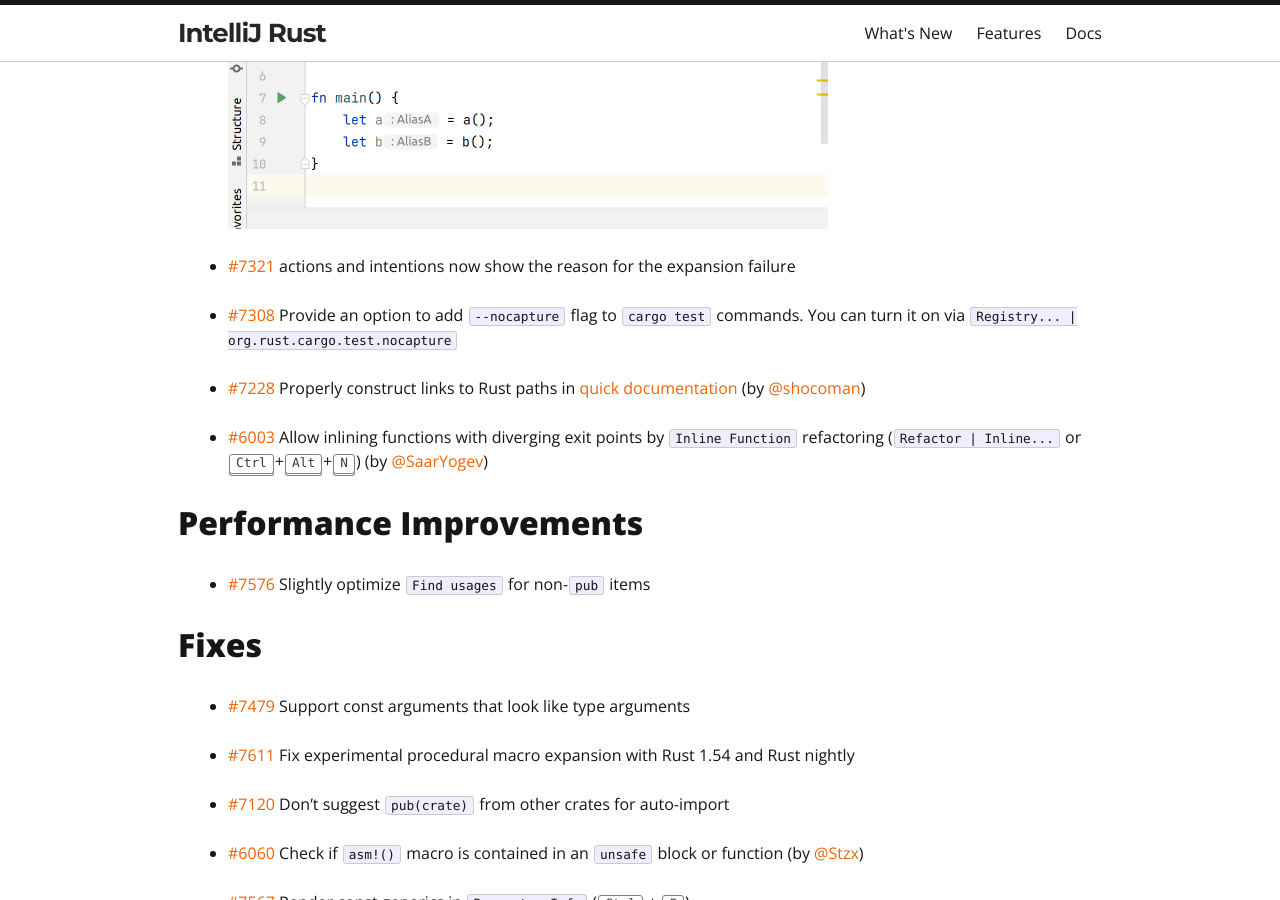
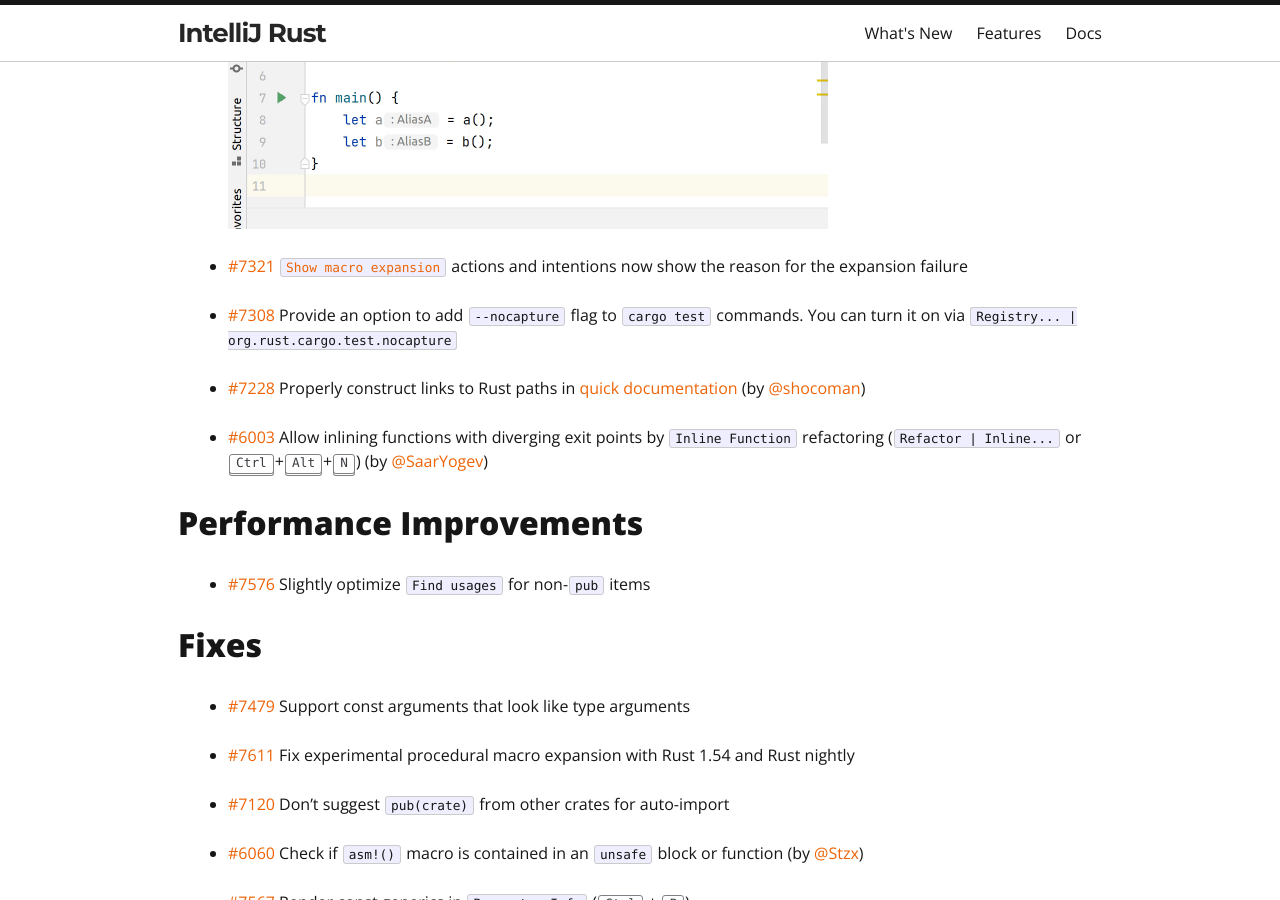
Before and after one commit to intellij-rust/intellij-rust.github.io, a Jekyll site: the page built from _posts/2021-08-02-changelog-152.markdown, in a window 1280 px wide and 900 px high, scrolled down 5007 px. Built offline with Jekyll 4.4.1, drawn with Linux system fonts in a browser that asks for light colours; nearby versions of some CDN libraries; some web fonts are replaced; some of the changed lines change nothing that is shown.

Commit message:
Fix PR #7321 link

```diff
--- a/_posts/2021-08-02-changelog-152.markdown
+++ b/_posts/2021-08-02-changelog-152.markdown
@@ -83,7 +83,7 @@
 
   <img src="/assets/posts/changelog-152/alias.png" alt="type aliases" width="600px"/>
 
-* [#7321] [`Show macro expansion`] actions and intentions now show the reason for the expansion failure
+* [#7321]&nbsp;[`Show macro expansion`] actions and intentions now show the reason for the expansion failure
 
 * [#7308] Provide an option to add `--nocapture` flag to `cargo test` commands.
   You can turn it on via `Registry... | org.rust.cargo.test.nocapture`
```
